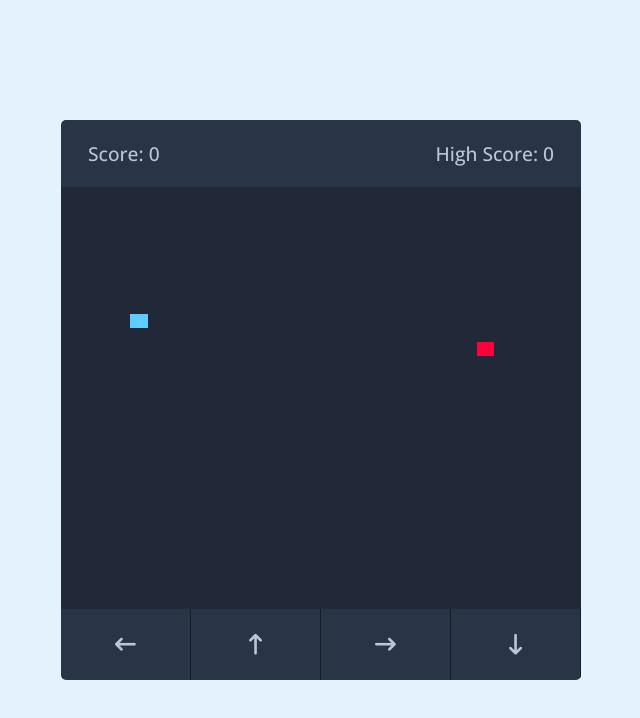
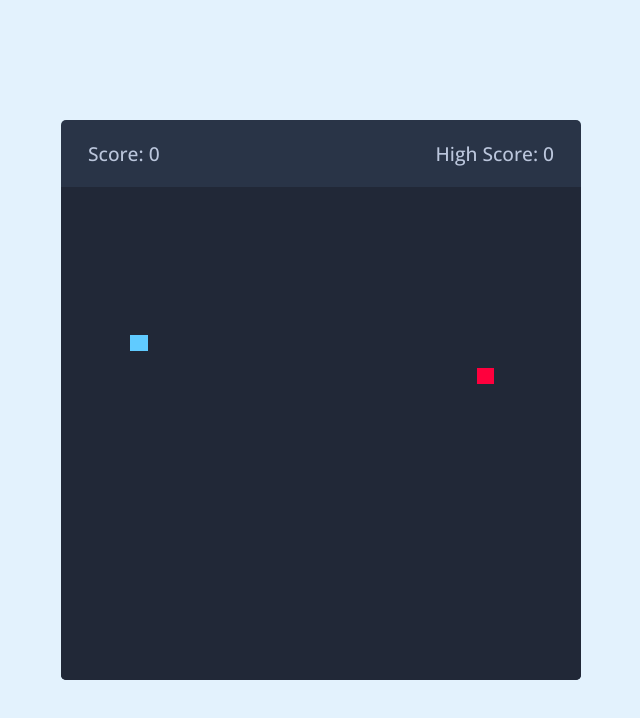
Before and after one commit to krishnaghanti07/Basic-Snake-game, a website: page index.html in a window 1280 px wide. Shown: the whole page, without its empty margins (319-959 px from the left). Drawn offline with nearby package versions, Linux system fonts and the light colour scheme.

Commit message:
Adjust The Buttons

```diff
--- a/index.html
+++ b/index.html
@@ -18,10 +18,10 @@
         </div>
         <div class="play-board"></div>
         <div class="controls">
-            <i class="fa-solid fa-arrow-left-long"></i>
-            <i class="fa-solid fa-arrow-up-long"></i>
-            <i class="fa-solid fa-arrow-right-long"></i>
-            <i class="fa-solid fa-arrow-down-long"></i>
+            <i data-key="ArrowLeft" class="fa-solid fa-arrow-left-long"></i>
+            <i data-key="ArrowUp" class="fa-solid fa-arrow-up-long"></i>
+            <i data-key="ArrowRight" class="fa-solid fa-arrow-right-long"></i>
+            <i data-key="ArrowDown" class="fa-solid fa-arrow-down-long"></i>
         </div>
     </div>
 
--- a/script.js
+++ b/script.js
@@ -1,6 +1,7 @@
 const playBoard = document.querySelector(".play-board");
 const scoreElement = document.querySelector(".score");
 const highScoreElement = document.querySelector(".high-score");
+const controls = document.querySelectorAll(".controls i");
 
 let gameOver = false ;
 
@@ -48,9 +49,17 @@ const changeDirection = (e) => {
         velocityX = 1 ;
         velocityY = 0 ;
     }
-
     // initGame();
 }
+
+controls.forEach (key => {
+    key.addEventListener("click" ,() => {
+        // console.log (key);
+
+        //Calling changeDirection on Each key-Click and Passing key-dataset values as an object
+        changeDirection({ key: key.dataset.key });
+    });
+});
 
 const initGame = () => {
 
--- a/style.css
+++ b/style.css
@@ -52,7 +52,7 @@ body {
 }
 
 .controls {
-    display: flex;
+    display: none;
     justify-content: space-between;
 }
 
```
